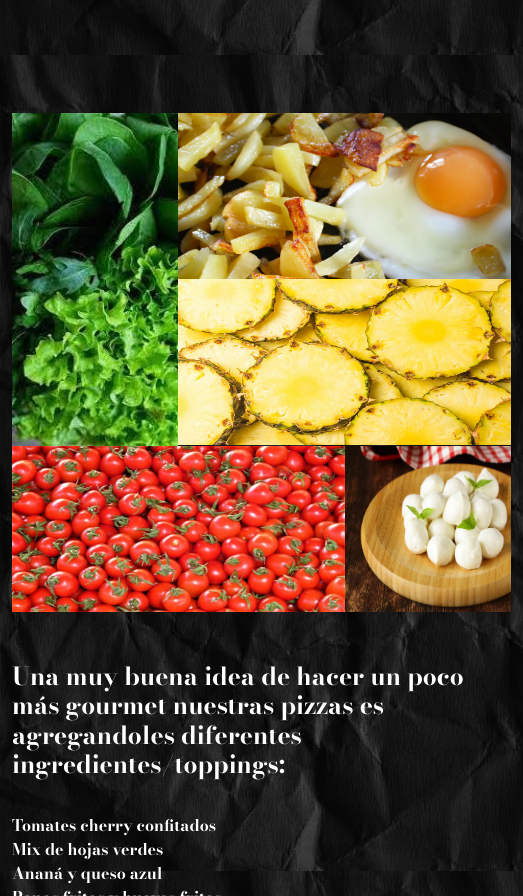
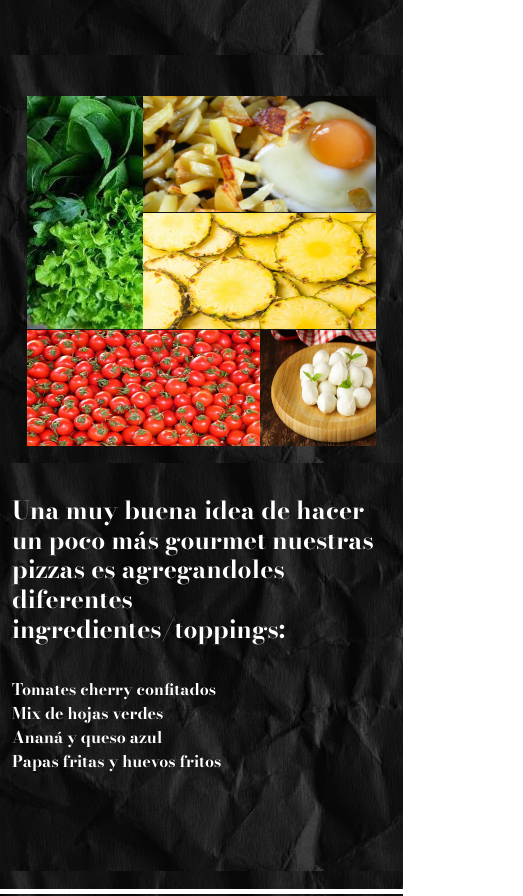
Before and after one commit to Franciscagw/Proyecto-Coder-House-Pizza-3, a plain HTML site: page pages/info.html in a window 390 px wide. Shown: the part 1169-2065 px from the top of the page, 523 px wide, since content can reach past the window. Drawn offline with nearby package versions, Linux system fonts and the light colour scheme.

Commit message:
Hice responsive el grid de info con medias queries

```diff
--- a/css/style.css
+++ b/css/style.css
@@ -244,7 +244,39 @@ footer {
 
 
 
+@media screen and (max-width:1100px) {
+    .divIdeas {
+        width: 350px;
+        height: 350px;
+    }
 
+    .gridIdeas {
+        display: flex;
+         justify-content: center;
+    }
+    #foto-anana {
+        width: 233px;
+        height: 116px;
+    }
+    #foto-bocaccino {
+        width: 116px;
+        height: 116px;
+    }
+    #foto-hojasv {
+        width: 116px;
+        height: 233px;
+    }
+    #foto-papasyhuevo{
+        width: 233px;
+        height: 116px;
+    }
+    #foto-tomates{
+        width: 233px;
+        height: 116px;
+    }
+
+
+}
 
 @media screen and (max-width: 768px) {
    /*Nav bar*/
--- a/pages/info.html
+++ b/pages/info.html
@@ -47,8 +47,8 @@
             </div>
 
             <section class="sectIdeas row">
-                <div class=" col-xs-12 col-md-6" >
-                    <div class="divIdeas col-xs-12 col-md-6">
+                <div class=" gridIdeas col-xs-12 col-md-6 " >
+                    <div class="divIdeas">
                         <img src="../fotos/foto-anana.jpg" alt="foto-anana" id="foto-anana">
                         <img src="../fotos/foto-bococcino.jpg" alt="foto-bocaccino" id="foto-bocaccino">
                         <img src="../fotos/foto-hojasv.jpeg" alt="foto-hojasv" id="foto-hojasv">
```
